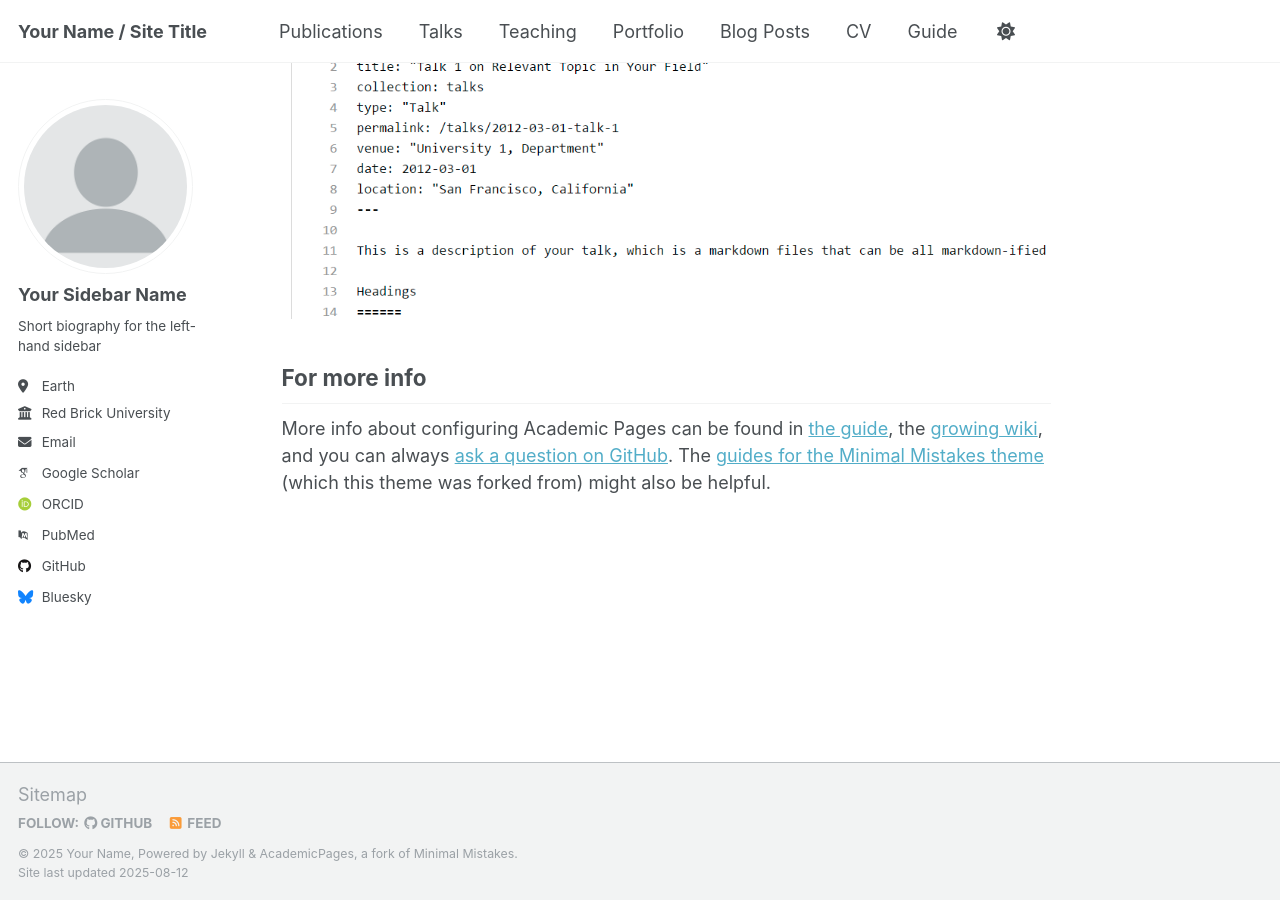
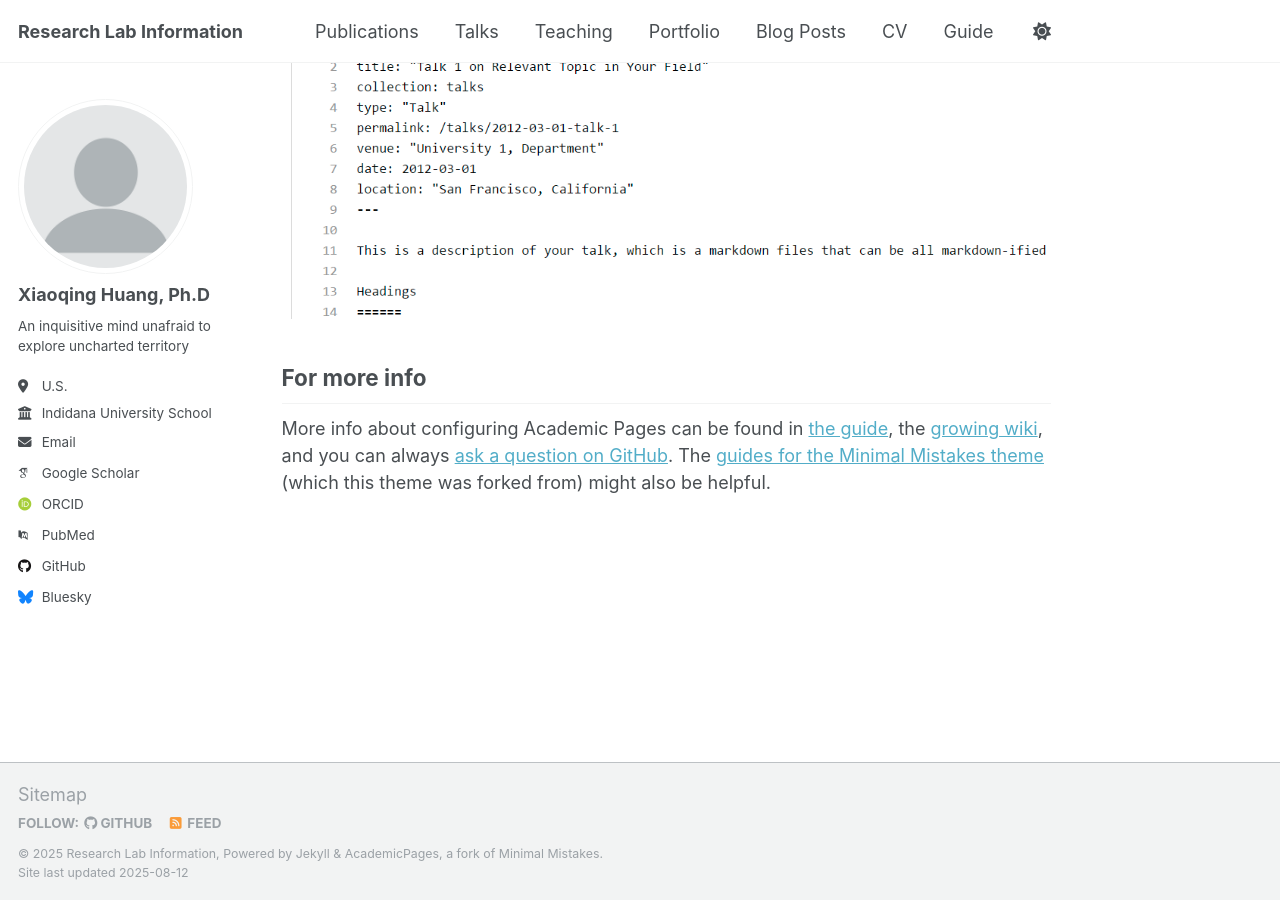
Before and after one commit to xiaoqinghuanglab/xiaoqinghuanglab.github.io, a Jekyll site: the page built from _pages/about.md, in a window 1280 px wide and 900 px high, scrolled down 2880 px. Built offline with Jekyll 4.4.1, drawn with Linux system fonts in a browser that asks for light colours; some web fonts are replaced; a script that is not in the unit is left out.

Commit message:
Update _config.yml

```diff
--- a/_config.yml
+++ b/_config.yml
@@ -9,13 +9,13 @@
 # Basic Site Settings
 locale                   : "en-US"
 site_theme               : "default"
-title                    : "Your Name / Site Title"
+title                    : "Research Lab Information"
 title_separator          : "-"
-name                     : &name "Your Name"
+name                     : &name ""
 description              : &description "personal description"
-url                      : https://academicpages.github.io # the base hostname & protocol for your site e.g. "https://[your GitHub username].github.io" or if you already have some other page hosted on Github then use "https://[your GitHub username].github.io/[Your Repo Name]"
+url                      : https://xiaoqinghuanglab.github.io # the base hostname & protocol for your site e.g. "https://[your GitHub username].github.io" or if you already have some other page hosted on Github then use "https://[your GitHub username].github.io/[Your Repo Name]"
 baseurl                  : "" # the subpath of your site, e.g. "/blog"
-repository               : "academicpages/academicpages.github.io"
+repository               : "xiaoqinghuanglab.github.io"
 
 # Site Author - The following control what appear as part of the author content on the side bar.
 #               If a field is blank the icon and link will not appear, otherwise it will be shown.
@@ -23,21 +23,21 @@ repository               : "academicpages/academicpages.github.io"
 author:
   # Biographic information
   avatar           : "profile.png"
-  name             : "Your Sidebar Name"
+  name             : "Xiaoqing Huang, Ph.D"
   pronouns         : # example: "she/her"
-  bio              : "Short biography for the left-hand sidebar"
-  location         : "Earth"
-  employer         : "Red Brick University"
+  bio              : "An inquisitive mind unafraid to explore uncharted territory"
+  location         : "U.S."
+  employer         : "Indidana University School of Medicine"
   uri              : # URL
-  email            : "none@example.org"
+  email            : "huanxi@iu.edu"
 
   # Academic websites
   academia         : # URL
   arxiv            : # URL - Update with the correct link to your profile
-  googlescholar    : "https://scholar.google.com/citations?user=PS_CX0AAAAAJ"
+  googlescholar    : "https://scholar.google.com/citations?user=p6mx9gwAAAAJ&hl=en"
   inspire-hep      : # URL
   impactstory      : # URL
-  orcid            : "http://orcid.org/yourorcidurl"
+  orcid            : "https://orcid.org/0009-0003-2183-8398"
   semantic         : # URL
   pubmed           : "https://www.ncbi.nlm.nih.gov/pubmed/?term=john+snow"
   researchgate     : # URL
```
